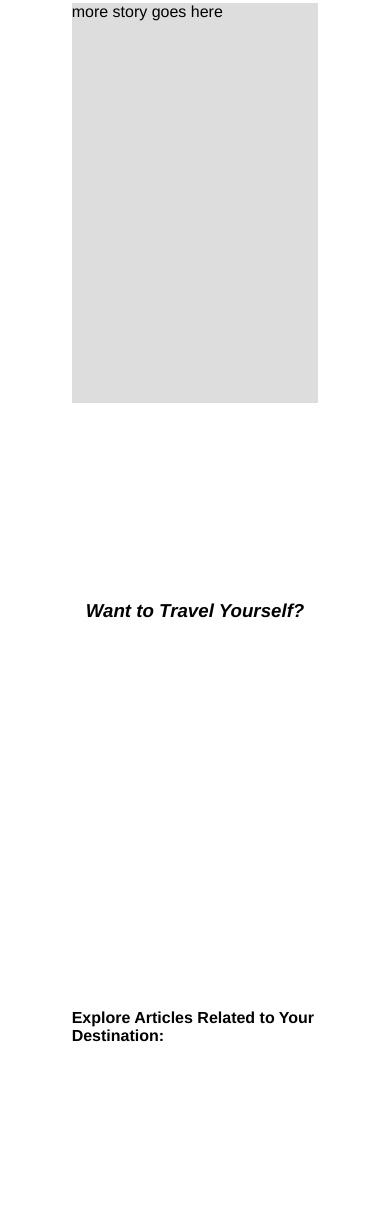
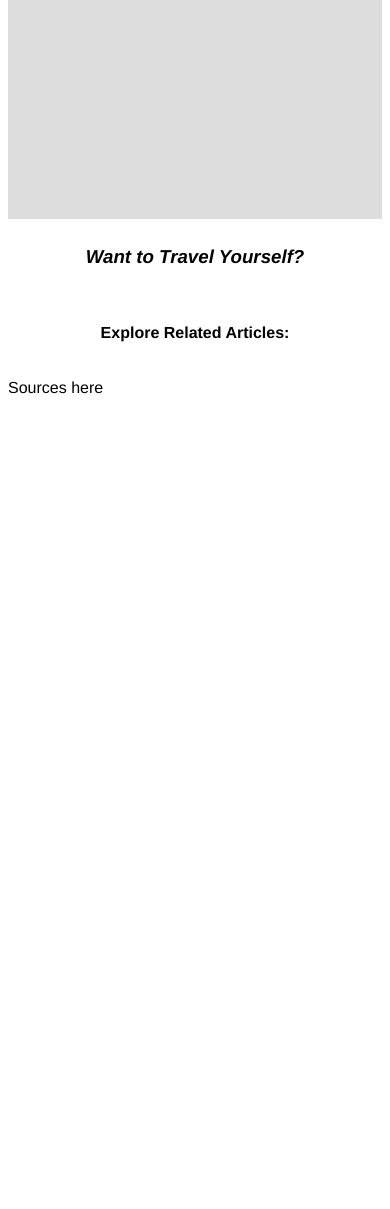
Before and after one commit to joannadubbs/mejo487project4, a plain HTML site: page index.html in a window 390 px wide. Shown: the part 2081-3290 px from the top of the page. After the commit the page ends 2494 px from the top, so only its background shows below. Drawn offline with nearby package versions, Linux system fonts and the light colour scheme; some packages are replaced by stand-ins of ours; a script that the page names is missing.

Commit message:
Added Responsiveness

```diff
--- a/css/styles.css
+++ b/css/styles.css
@@ -3,7 +3,7 @@
 .site{
   display:grid;
   grid-template-columns: repeat(6, 1fr);
-  grid-template-rows: auto auto auto 500px auto 400px 400px 400px auto 400px auto auto auto;
+  grid-template-rows: auto auto auto 500px auto 400px 400px auto auto auto auto auto auto;
   grid-template-areas:
     'nv nv nv nv nv nv'
     '. by by by by .'
@@ -152,3 +152,37 @@ a{
 .city-map{
   grid-area:city;
 }
+
+/*Sets Mobile Display*/
+@media screen and (max-width:767px){
+
+  .site{
+    display:grid;
+    grid-template-columns: 100%;
+    grid-template-rows: auto auto auto 500px auto 400px 400px auto auto auto auto auto auto;
+    grid-template-areas:
+      'nv'
+      'by'
+      'intro'
+      'map'
+      'chart'
+      'info'
+      'info2'
+      'budget-head'
+      'budget'
+      'art-head'
+      'art'
+      'src';
+      grid-gap:0.5em;
+  }
+
+  #articles{
+    font-size:8px;
+  }
+
+.byline{
+  font-size:px;
+}
+
+
+} /*Closes Media Query*/
--- a/index.html
+++ b/index.html
@@ -88,7 +88,7 @@ Donec id nisl sit amet ante laoreet finibus. Pellentesque rhoncus vitae dolor in
     <div id="budget">
     </div>
 
-    <h4 class="art-head flex">Explore Articles Related to Your Destination: </h4>
+    <h4 class="art-head flex">Explore Related Articles: </h4>
     <div id="articles">
     <!---content will go here--->
     </div>
--- a/js/scripts.js
+++ b/js/scripts.js
@@ -101,13 +101,9 @@ var labelIndex = 0;
 
                   }); //closes ajax request
 
-    }
+    } //Closes Window Callback
 
-
-
-
-
-  }
+  } //Closes Mega For Loop
 
 
 
```
